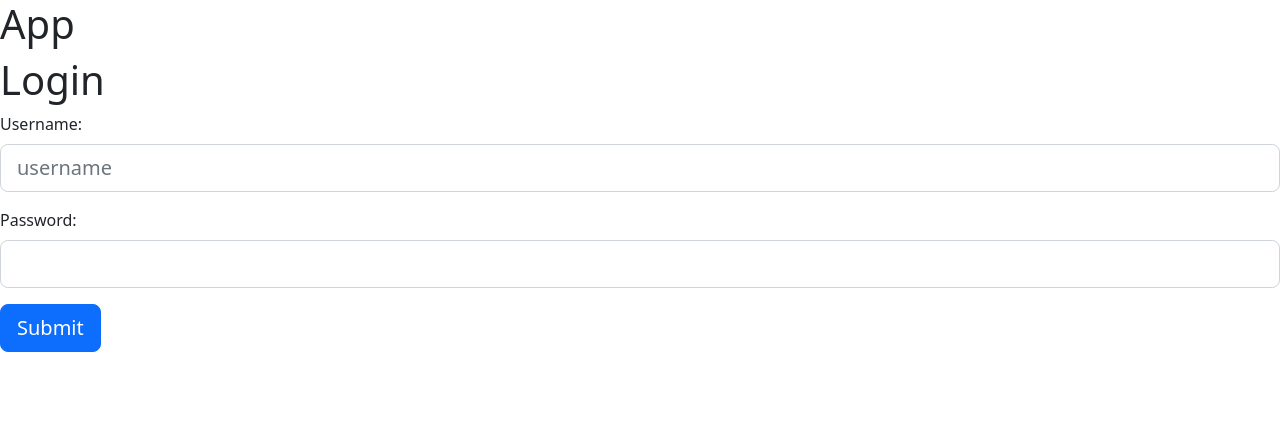
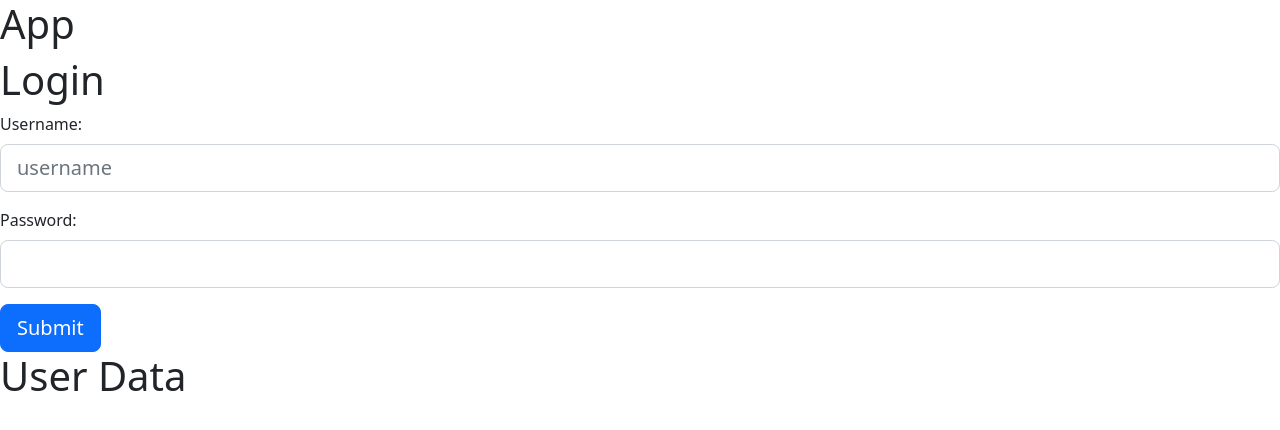
Before and after one commit to CrazyOldBuffalo/attendance-system, a React (Create React App) app: page /Login in a window 1280 px wide. Shown: the top 430 px of the page. Built offline with nearby package versions, Linux system fonts and the light colour scheme.

Commit message:
update to services#

```diff
--- a/package.json
+++ b/package.json
@@ -6,6 +6,7 @@
     "@testing-library/jest-dom": "^5.16.5",
     "@testing-library/react": "^13.4.0",
     "@testing-library/user-event": "^13.5.0",
+    "axios": "^1.1.3",
     "body-parser": "^1.20.1",
     "bootstrap": "^5.2.2",
     "cors": "^2.8.5",
--- a/src/Components/Auth/Login.js
+++ b/src/Components/Auth/Login.js
@@ -17,6 +17,11 @@ export default function Login() {
                     <Form.Control type="password" className="form-control" size="lg"/>
                 </Form.Group>
                 <Button type="Submit" variant="primary" size="lg">Submit</Button>
+
+                <div className="Display-User-Data">
+                    <h1> User Data </h1>
+
+                </div>
             </Form>
         </div>
     )
```
Also changed, not shown: 1 other file (tests, documents, lock files or other folders).
